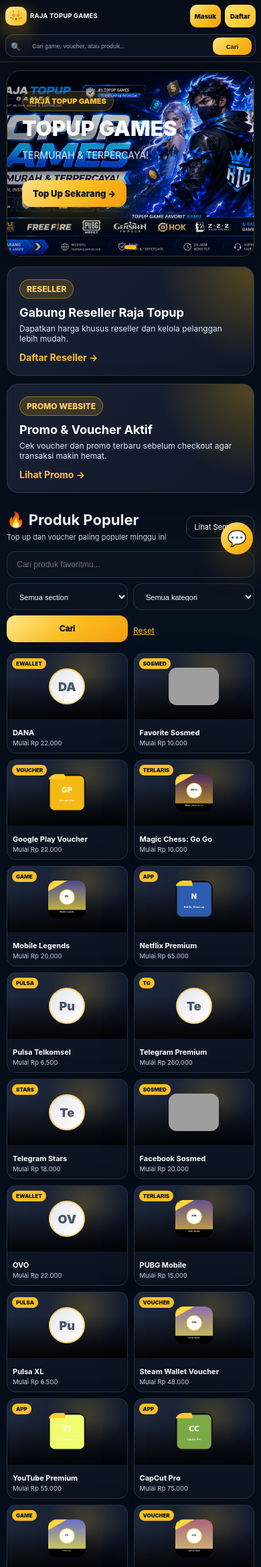
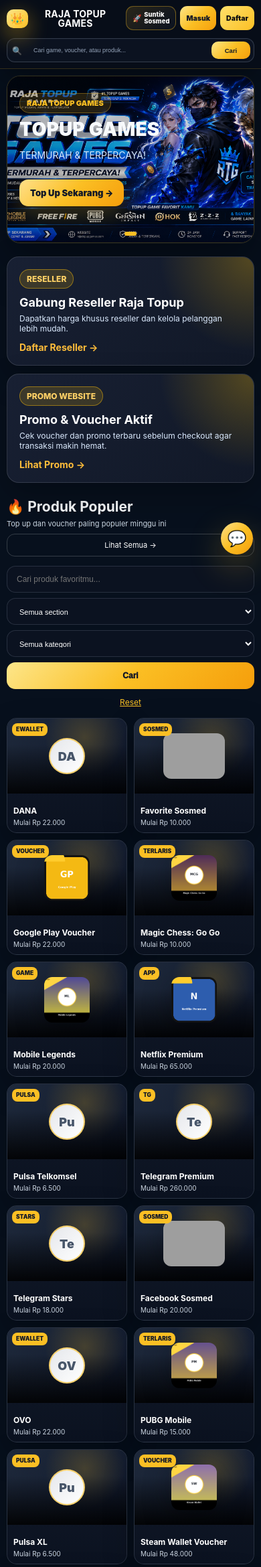
Before and after one commit to kodebisnis07/RAJATOPUPGAMESTERMURAH-2026, a Flask app: page / in a window 390 px wide. Shown: the top 2340 px of the page at 67% size. Run offline with Flask 3, Linux system fonts and the light colour scheme; data comes from the database, SQL or seed files in the repository; data that the repository does not hold is empty; grey boxes are pictures that could not be loaded.

Commit message:
Rapikan tampilan dan tambah menu suntik sosmed

```diff
--- a/app/static/css/style.css
+++ b/app/static/css/style.css
@@ -883,3 +883,114 @@ img{max-width:100%;height:auto;}
   .market-action-download{display:none!important;}
   .market-search button{min-width:58px!important;padding:9px 12px!important;}
 }
+
+
+/* ==========================================================
+   FINAL RESPONSIVE MARKETPLACE + MENU SUNTIK SOSMED (2026-07-10)
+   Override paling akhir untuk mencegah konflik aturan lama.
+   ========================================================== */
+.market-action-sosmed{
+  border-color:rgba(251,191,36,.38)!important;
+  background:linear-gradient(135deg,rgba(251,191,36,.14),#0b1220)!important;
+}
+.market-action-sosmed:hover{
+  background:linear-gradient(135deg,#fde68a,#fbbf24)!important;
+  color:#111827!important;
+}
+#sosmed{scroll-margin-top:92px!important;}
+
+/* Kartu produk tidak boleh saling menimpa pada ukuran layar apa pun. */
+.market-product-grid{
+  grid-template-columns:repeat(6,minmax(150px,1fr))!important;
+  align-items:stretch!important;
+}
+.market-product-card{
+  width:100%!important;
+  min-width:0!important;
+  height:100%!important;
+  min-height:190px!important;
+}
+.market-product-image{height:132px!important;}
+.market-product-info h3{overflow-wrap:anywhere!important;}
+
+@media (max-width:1399px){
+  .market-nav-top{grid-template-columns:auto minmax(260px,1fr)!important;}
+  .market-actions{grid-column:1/-1!important;justify-content:flex-end!important;overflow-x:auto!important;padding-bottom:2px!important;}
+  .market-product-grid{grid-template-columns:repeat(5,minmax(145px,1fr))!important;}
+}
+
+@media (max-width:1100px){
+  .market-nav-top{grid-template-columns:auto minmax(220px,1fr)!important;padding:11px 16px!important;}
+  .market-logo b{font-size:14px!important;}
+  .market-actions{justify-content:flex-start!important;flex-wrap:nowrap!important;}
+  .market-action,.market-wallet,.market-login,.market-register,.user-menu-btn{flex:0 0 auto!important;}
+  .market-section{padding-left:16px!important;padding-right:16px!important;}
+  .market-filter{grid-template-columns:repeat(2,minmax(0,1fr))!important;}
+  .market-filter input{grid-column:1/-1!important;}
+  .market-filter button,.market-filter a{width:100%!important;text-align:center!important;justify-self:stretch!important;}
+  .market-product-grid{grid-template-columns:repeat(4,minmax(135px,1fr))!important;gap:12px!important;}
+}
+
+@media (max-width:780px){
+  html,body{overflow-x:hidden!important;}
+  .market-nav-top{
+    grid-template-columns:minmax(0,1fr)!important;
+    gap:8px!important;
+    padding:9px 10px!important;
+  }
+  .market-logo{justify-content:center!important;}
+  .market-logo b{white-space:normal!important;text-align:center!important;}
+  .market-search{order:2!important;width:100%!important;height:auto!important;}
+  .market-actions{
+    order:3!important;
+    width:100%!important;
+    display:flex!important;
+    justify-content:flex-start!important;
+    overflow-x:auto!important;
+    gap:7px!important;
+    scrollbar-width:none!important;
+  }
+  .market-actions::-webkit-scrollbar{display:none!important;}
+  .market-action,.market-wallet,.market-login,.market-register,.user-menu-btn{
+    width:auto!important;
+    min-width:max-content!important;
+    height:36px!important;
+    min-height:36px!important;
+    padding:7px 9px!important;
+    font-size:10.5px!important;
+  }
+  .market-action span{display:inline!important;font-size:9.5px!important;line-height:1.05!important;}
+  .market-action-download{display:none!important;}
+  .market-action-sosmed{display:inline-flex!important;}
+
+  .market-hero{padding:10px!important;}
+  .hero-stage{height:250px!important;}
+  .market-slide-content{padding:25px 18px!important;max-width:94%!important;}
+  .market-slide h1{font-size:28px!important;}
+
+  .market-section{padding:20px 10px!important;}
+  .market-section-head{flex-direction:column!important;align-items:flex-start!important;gap:8px!important;}
+  .market-section-head h2{font-size:21px!important;white-space:normal!important;}
+  .market-section-head a{width:100%!important;text-align:center!important;}
+  .market-filter{grid-template-columns:1fr!important;gap:8px!important;}
+  .market-filter input,.market-filter select,.market-filter button,.market-filter a{grid-column:auto!important;width:100%!important;}
+
+  .market-product-grid{grid-template-columns:repeat(2,minmax(0,1fr))!important;gap:10px!important;}
+  .market-product-card{min-height:172px!important;border-radius:15px!important;}
+  .market-product-image{height:112px!important;padding:12px!important;}
+  .market-product-image img{max-width:78%!important;max-height:78%!important;}
+  .market-product-info{left:9px!important;right:9px!important;bottom:9px!important;}
+  .market-product-info h3{font-size:12px!important;line-height:1.15!important;}
+  .market-product-info p{font-size:10px!important;}
+  .discount-badge{font-size:8.5px!important;padding:5px 6px!important;}
+  .sosmed-chip-grid{grid-template-columns:repeat(3,minmax(0,1fr))!important;}
+}
+
+@media (max-width:380px){
+  .market-product-grid{grid-template-columns:repeat(2,minmax(0,1fr))!important;gap:8px!important;}
+  .market-product-card{min-height:162px!important;}
+  .market-product-image{height:104px!important;}
+  .market-product-info h3{font-size:11px!important;}
+  .market-product-info p{font-size:9px!important;}
+  .sosmed-chip-grid{grid-template-columns:repeat(2,minmax(0,1fr))!important;}
+}
--- a/app/templates/index.html
+++ b/app/templates/index.html
@@ -6,7 +6,7 @@
     <title>{{ settings.get('site_name', 'RAJA TOPUP GAMES') }}</title>
     <link rel="manifest" href="{{ url_for('manifest') }}">
     <meta name="theme-color" content="#0b1220">
-    <link rel="stylesheet" href="{{ url_for('static', filename='css/style.css') }}?v=popup-top-20260710">
+    <link rel="stylesheet" href="{{ url_for('static', filename='css/style.css') }}?v=market-final-20260710">
     <style>
       /* Hapus total menu kecil kategori di bawah header (Home, Voucher, Pulsa, dll). */
       .market-category-nav, .quick-pills, nav.market-category-nav, section.quick-pills {
@@ -72,6 +72,7 @@
             <button type="submit">Cari</button>
         </form>
         <div class="market-actions">
+            <a class="market-action market-action-sosmed" href="{{ url_for('home.index') }}#sosmed" aria-label="Suntik Sosmed">🚀<span>Suntik<br>Sosmed</span></a>
             <a class="market-action market-action-download" href="{{ url_for('home.index') }}#games" aria-label="Download aplikasi">📥<span>Download<br>Aplikasi</span></a>
             {% if session.get('user_id') %}
                 <a class="market-action" href="{{ url_for('auth.orders') }}">📄<span>Invoice</span></a>
```
